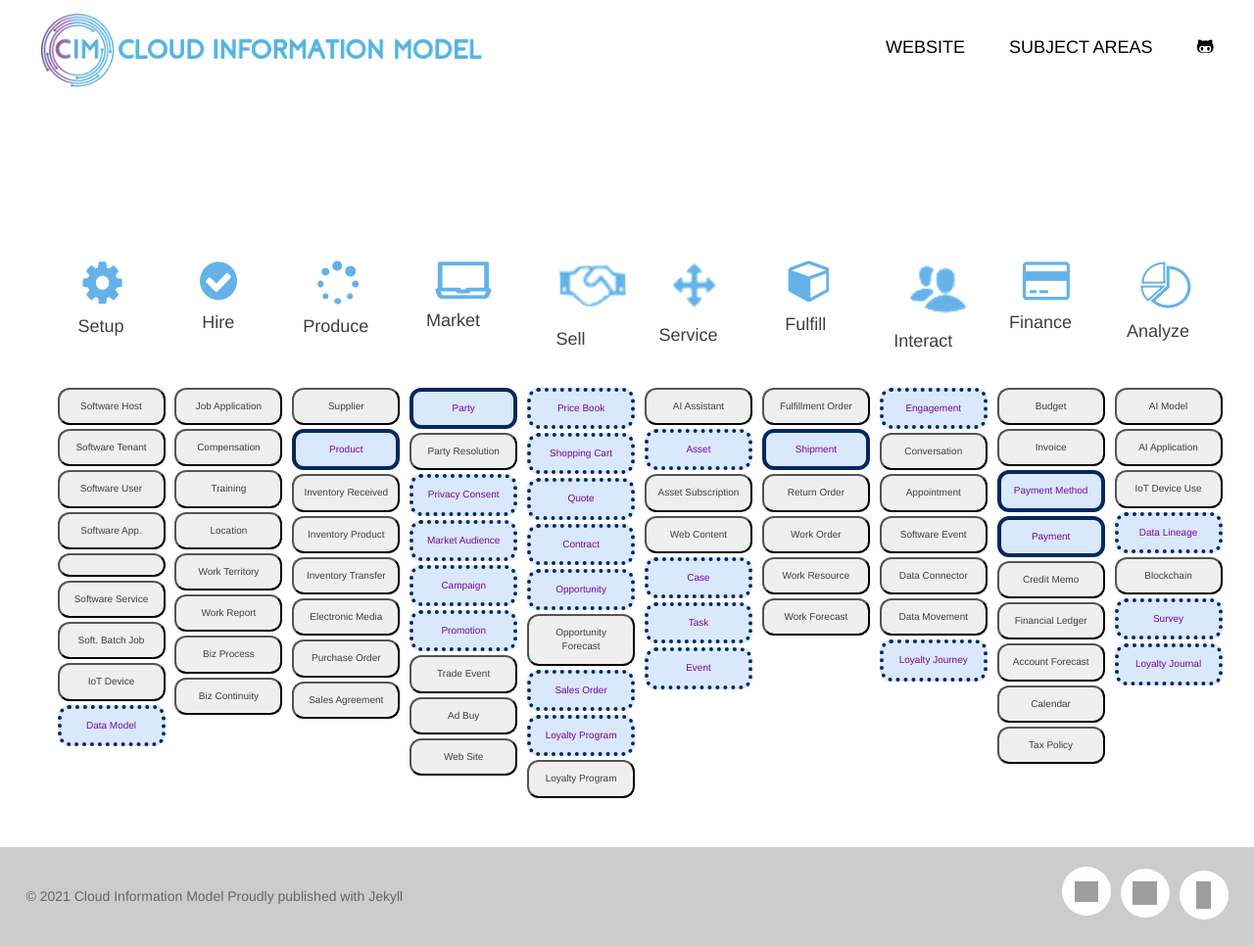
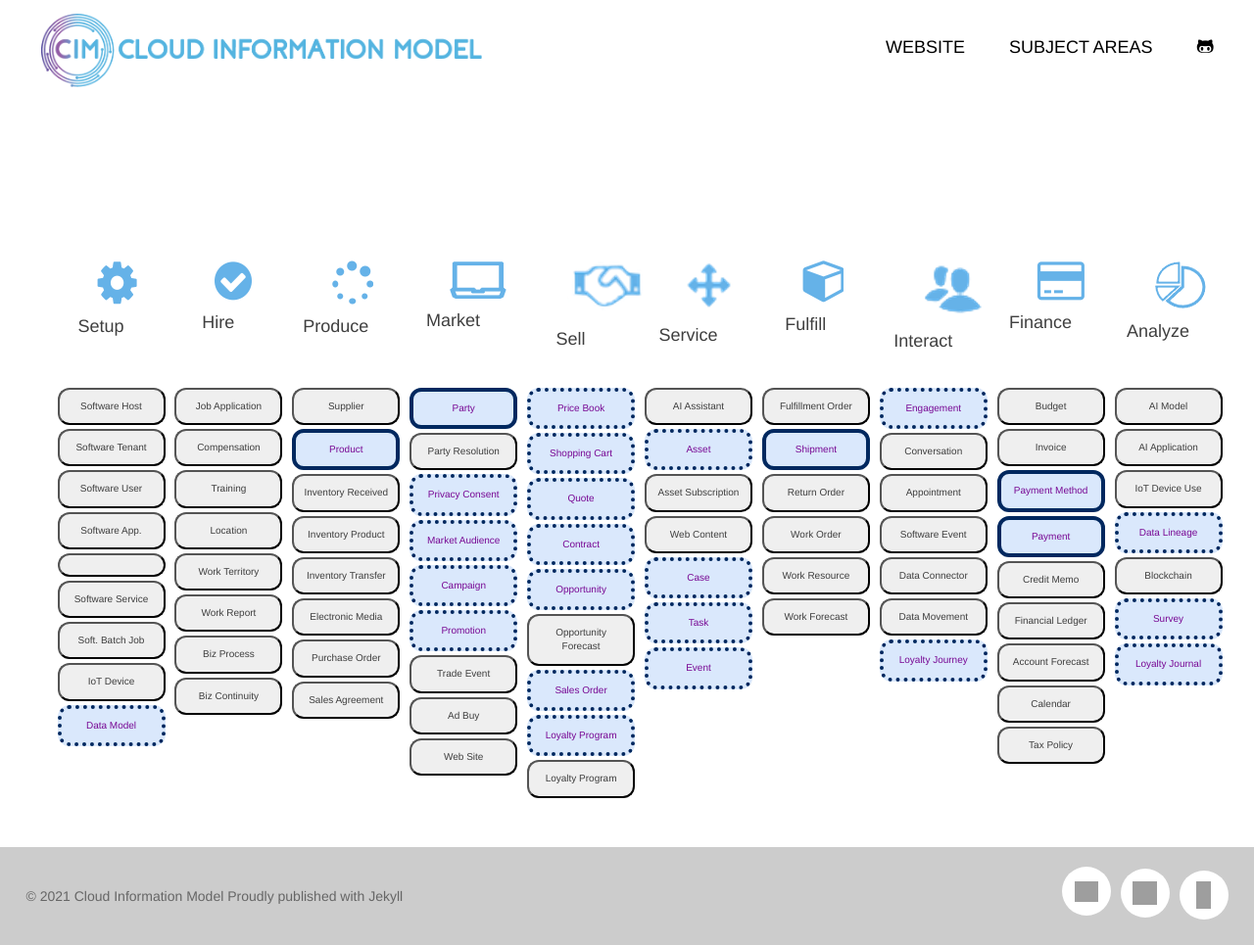
Before and after one commit to standards-hub/cim_github_pages, a Jekyll site: the page built from index.markdown, in a window 1280 px wide and 965 px high. Shown: the whole window at 98% size. Built offline with Jekyll 4.4.1, drawn with Linux system fonts in a browser that asks for light colours; nearby versions of some CDN libraries; some web fonts are replaced; a script that is not in the unit is left out; grey boxes are pictures that could not be loaded.

Commit message:
Update home.html

```diff
--- a/_layouts/home.html
+++ b/_layouts/home.html
@@ -106,16 +106,16 @@
     <table style="table-layout: fixed;width: 1200px;">
 
       <tr style="border: 1px solid #ffffff00;">
-        <td class="td"><img src="./img/icon/setup.png" style="font-size: 50px; margin-left: 25px;"/><h5 style="text-align: center;">{{page.subject1}}</h5></td>
-        <td class="td"><img src="./img/icon/hire.png" style="font-size: 50px; margin-left: 25px;"/><h5 style="text-align: center;">{{page.subject2}}</h5></td>
-        <td class="td"><img src="./img/icon/produce.png" style="font-size: 50px; margin-left: 25px;"/><h5 style="text-align: center;">{{page.subject3}}</h5></td>
-        <td class="td"><img src="./img/icon/market.png" style="font-size: 50px; margin-left: 25px;"/><h5 style="text-align: center;">{{page.subject4}}</h5></td>
-        <td class="td"><img src="./img/icon/sell.png" style="font-size: 50px; margin-left: 25px;"/><h5 style="text-align: center;">{{page.subject5}}</h5></td>
-        <td class="td"><img src="./img/icon/service.png" style="font-size: 50px; margin-left: 25px;"/><h5 style="text-align: center;">{{page.subject6}}</h5></td>
-        <td class="td"><img src="./img/icon/fulfill.png" style="font-size: 50px; margin-left: 25px;"/><h5 style="text-align: center;">{{page.subject7}}</h5></td>
-        <td class="td"><img src="./img/icon/interact.png" style="font-size: 50px; margin-left: 25px;"/><h5 style="text-align: center;">{{page.subject8}}</h5></td>
-        <td class="td"><img src="./img/icon/finance.org.png" style="font-size: 50px; margin-left: 25px;"/><h5 style="text-align: center;">{{page.subject9}}</h5></td>
-        <td class="td"><img src="./img/icon/analyze.png" style="font-size: 50px; margin-left: 25px;"/><h5 style="text-align: center;">{{page.subject10}}</h5></td>
+        <td class="td"><img src="./img/icon/setup.png" style="font-size: 50px; margin-left: 40px;"/><h5 style="text-align: center;">{{page.subject1}}</h5></td>
+        <td class="td"><img src="./img/icon/hire.png" style="font-size: 50px; margin-left: 40px;"/><h5 style="text-align: center;">{{page.subject2}}</h5></td>
+        <td class="td"><img src="./img/icon/produce.png" style="font-size: 50px; margin-left: 40px;"/><h5 style="text-align: center;">{{page.subject3}}</h5></td>
+        <td class="td"><img src="./img/icon/market.png" style="font-size: 50px; margin-left: 40px;"/><h5 style="text-align: center;">{{page.subject4}}</h5></td>
+        <td class="td"><img src="./img/icon/sell.png" style="font-size: 50px; margin-left: 40px;"/><h5 style="text-align: center;">{{page.subject5}}</h5></td>
+        <td class="td"><img src="./img/icon/service.png" style="font-size: 50px; margin-left: 40px;"/><h5 style="text-align: center;">{{page.subject6}}</h5></td>
+        <td class="td"><img src="./img/icon/fulfill.png" style="font-size: 50px; margin-left: 40px;"/><h5 style="text-align: center;">{{page.subject7}}</h5></td>
+        <td class="td"><img src="./img/icon/interact.png" style="font-size: 50px; margin-left: 40px;"/><h5 style="text-align: center;">{{page.subject8}}</h5></td>
+        <td class="td"><img src="./img/icon/finance.org.png" style="font-size: 50px; margin-left: 40px;"/><h5 style="text-align: center;">{{page.subject9}}</h5></td>
+        <td class="td"><img src="./img/icon/analyze.png" style="font-size: 50px; margin-left: 40px;"/><h5 style="text-align: center;">{{page.subject10}}</h5></td>
       </tr>
 
       <tr style="background: white; ">
```
